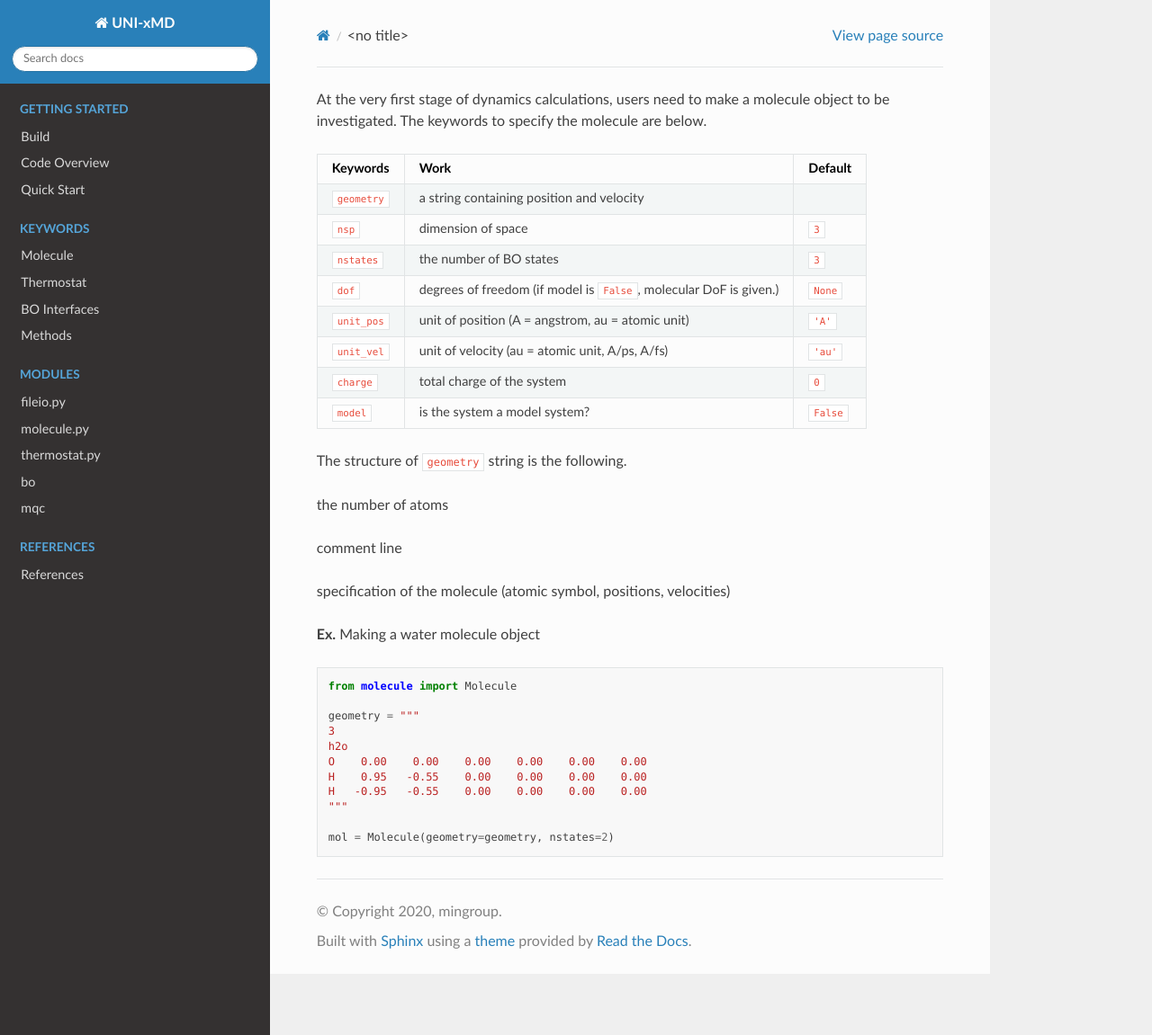
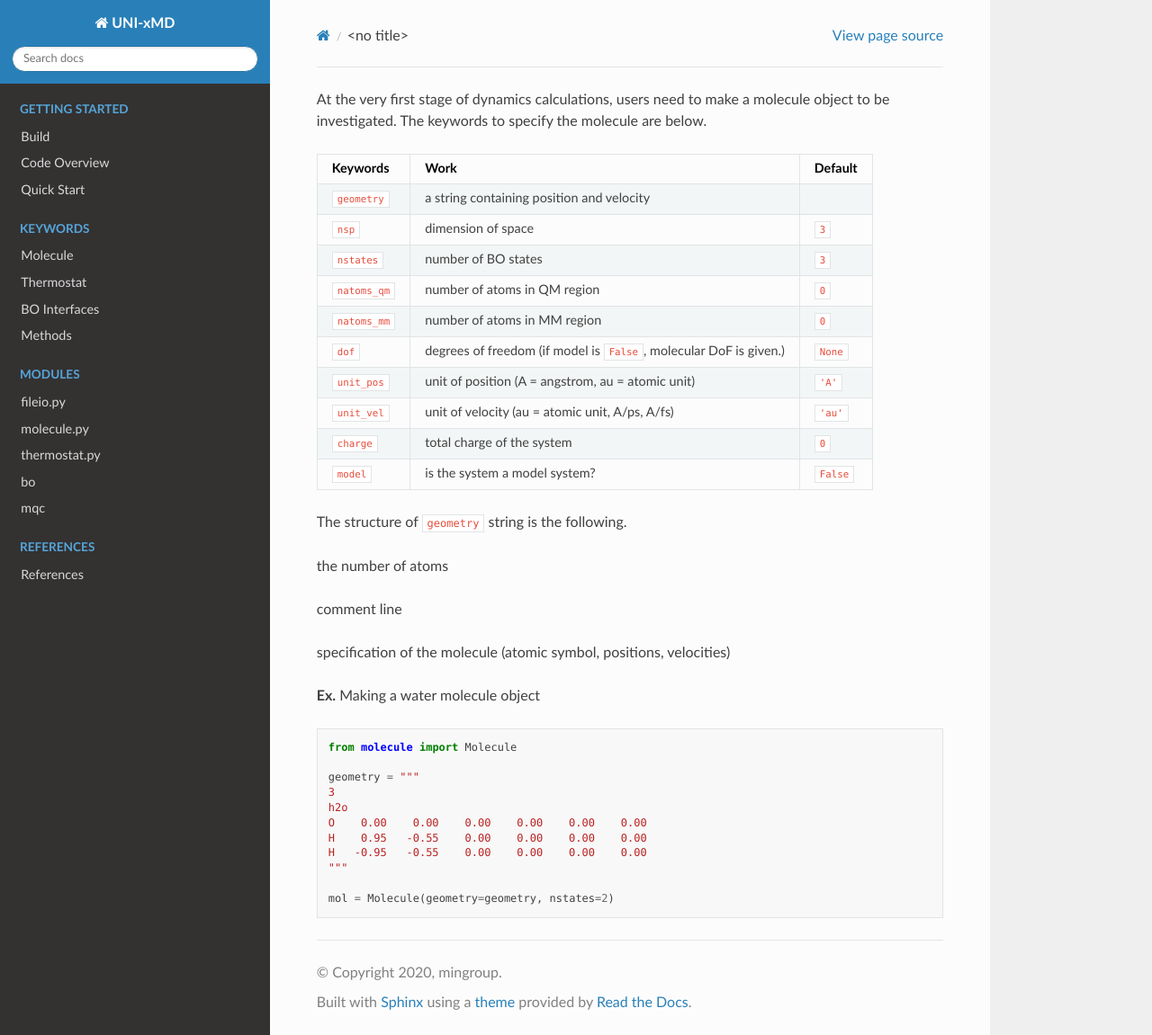
Before and after one commit to skmin-lab/unixmd, a Sphinx documentation site: the page built from docs/source/keywords/molecule.rst, in a window 1280 px wide and 1151 px high. Shown: the whole window at 90% size. Built offline with Sphinx 7.4.7 and the Read the Docs theme 2.0.0, drawn with Linux system fonts in a browser that asks for light colours.

Commit message:
Update manual for molecule part

```diff
--- a/docs/source/keywords/molecule.rst
+++ b/docs/source/keywords/molecule.rst
@@ -2,26 +2,30 @@
 At the very first stage of dynamics calculations, users need to make
 a molecule object to be investigated. The keywords to specify the molecule are below.
 
-+--------------+----------------------------------------------------+-----------+
-| Keywords     | Work                                               | Default   |
-+==============+====================================================+===========+
-| ``geometry`` | a string containing position and velocity          |           |
-+--------------+----------------------------------------------------+-----------+
-| ``nsp``      | dimension of space                                 | ``3``     |
-+--------------+----------------------------------------------------+-----------+
-| ``nstates``  | the number of BO states                            | ``3``     |
-+--------------+----------------------------------------------------+-----------+
-| ``dof``      | degrees of freedom (if model is ``False``,         | ``None``  |
-|              | molecular DoF is given.)                           |           |
-+--------------+----------------------------------------------------+-----------+
-| ``unit_pos`` | unit of position (A = angstrom, au = atomic unit)  | ``'A'``   |
-+--------------+----------------------------------------------------+-----------+
-| ``unit_vel`` | unit of velocity (au = atomic unit, A/ps, A/fs)    | ``'au'``  |
-+--------------+----------------------------------------------------+-----------+
-| ``charge``   | total charge of the system                         | ``0``     |
-+--------------+----------------------------------------------------+-----------+
-| ``model``    | is the system a model system?                      | ``False`` |
-+--------------+----------------------------------------------------+-----------+
++---------------+----------------------------------------------------+-----------+
+| Keywords      | Work                                               | Default   |
++===============+====================================================+===========+
+| ``geometry``  | a string containing position and velocity          |           |
++---------------+----------------------------------------------------+-----------+
+| ``nsp``       | dimension of space                                 | ``3``     |
++---------------+----------------------------------------------------+-----------+
+| ``nstates``   | number of BO states                                | ``3``     |
++---------------+----------------------------------------------------+-----------+
+| ``natoms_qm`` | number of atoms in QM region                       | ``0``     |
++---------------+----------------------------------------------------+-----------+
+| ``natoms_mm`` | number of atoms in MM region                       | ``0``     |
++---------------+----------------------------------------------------+-----------+
+| ``dof``       | degrees of freedom (if model is ``False``,         | ``None``  |
+|               | molecular DoF is given.)                           |           |
++---------------+----------------------------------------------------+-----------+
+| ``unit_pos``  | unit of position (A = angstrom, au = atomic unit)  | ``'A'``   |
++---------------+----------------------------------------------------+-----------+
+| ``unit_vel``  | unit of velocity (au = atomic unit, A/ps, A/fs)    | ``'au'``  |
++---------------+----------------------------------------------------+-----------+
+| ``charge``    | total charge of the system                         | ``0``     |
++---------------+----------------------------------------------------+-----------+
+| ``model``     | is the system a model system?                      | ``False`` |
++---------------+----------------------------------------------------+-----------+
 
 The structure of ``geometry`` string is the following.
 
```
